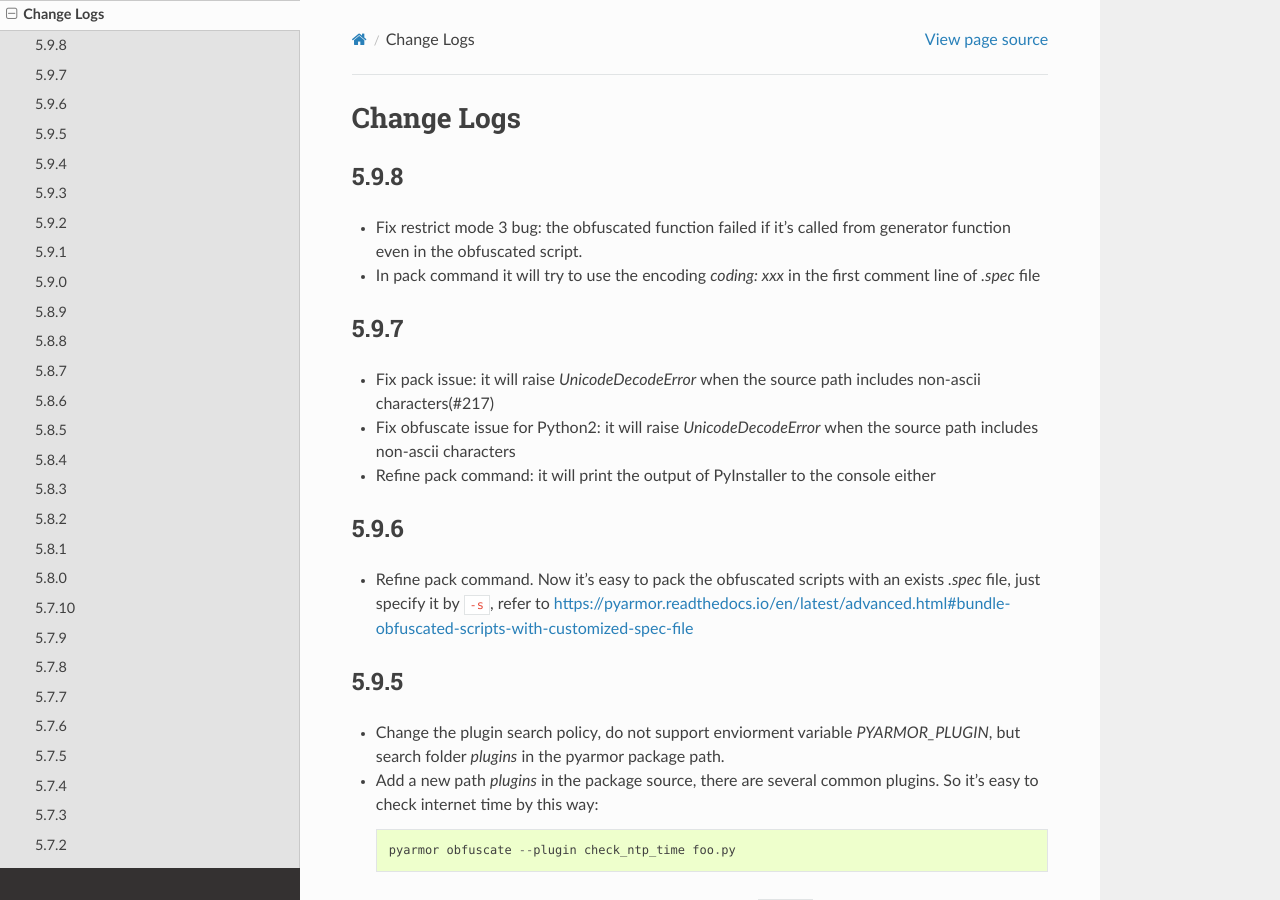
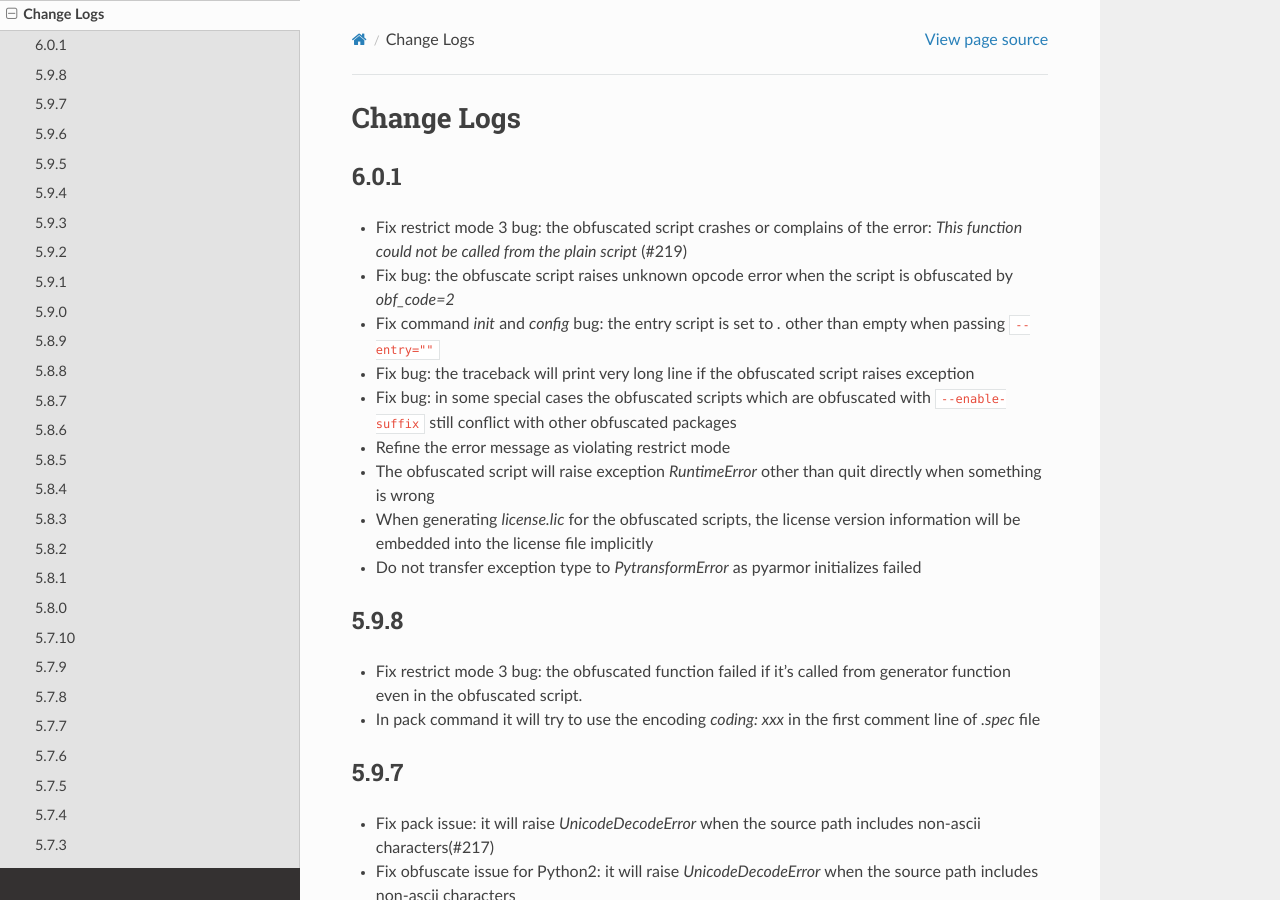
Before and after one commit to dashingsoft/pyarmor, a Sphinx documentation site: the page built from docs/change-logs.rst, in a window 1280 px wide and 900 px high. Built offline with Sphinx 7.4.7 and the Read the Docs theme 2.0.0, drawn with Linux system fonts in a browser that asks for light colours.

Commit message:
Add change logs

```diff
--- a/docs/change-logs.rst
+++ b/docs/change-logs.rst
@@ -2,6 +2,26 @@
 
 Change Logs
 ===========
+
+6.0.1
+-----
+* Fix restrict mode 3 bug: the obfuscated script crashes or complains of the
+  error: `This function could not be called from the plain script` (#219)
+* Fix bug: the obfuscate script raises unknown opcode error when the script is
+  obfuscated by `obf_code=2`
+* Fix command `init` and `config` bug: the entry script is set to `.` other than
+  empty when passing ``--entry=""``
+* Fix bug: the traceback will print very long line if the obfuscated script
+  raises exception
+* Fix bug: in some special cases the obfuscated scripts which are obfuscated
+  with ``--enable-suffix`` still conflict with other obfuscated packages
+* Refine the error message as violating restrict mode
+* The obfuscated script will raise exception `RuntimeError` other than quit
+  directly when something is wrong
+* When generating `license.lic` for the obfuscated scripts, the license version
+  information will be embedded into the license file implicitly
+* Do not transfer exception type to `PytransformError` as pyarmor initializes
+  failed
 
 5.9.8
 -----
```
